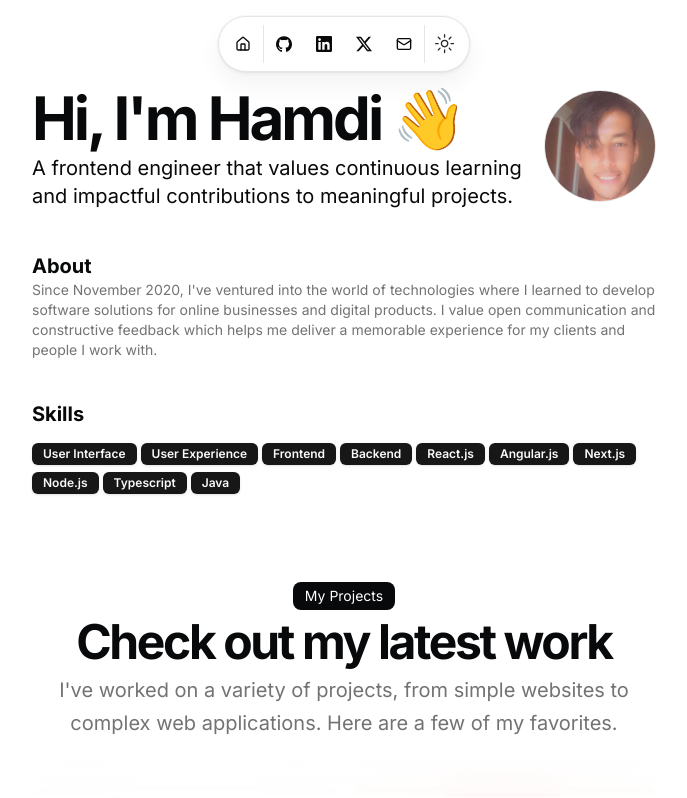
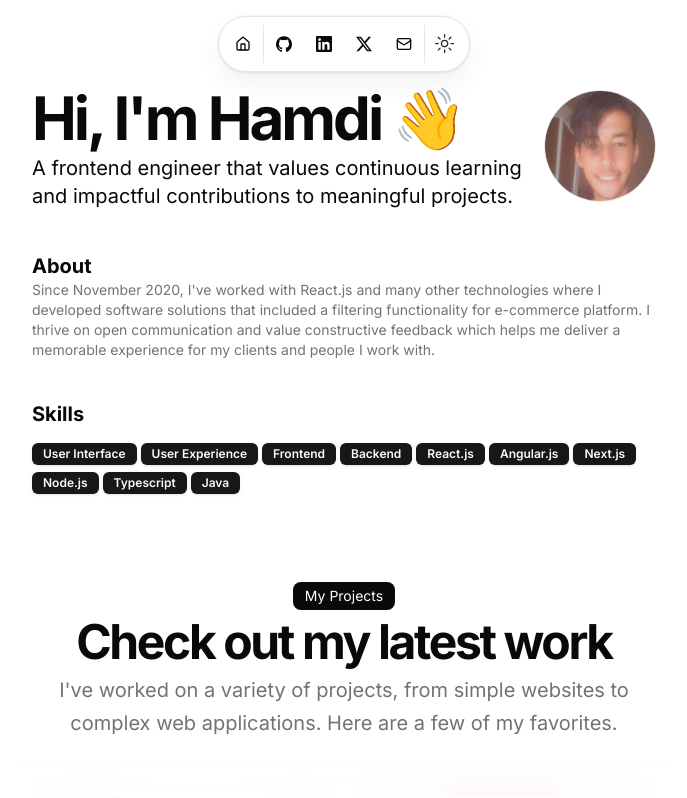
Before and after one commit to hamdi4-beep/personal-website, a Next.js app: page / in a window 1280 px wide. Shown: the top 798 px of the page, without its empty margins (296-983 px from the left). Built offline with nearby package versions, Linux system fonts and the light colour scheme.

Commit message:
updated the summary

```diff
--- a/src/data/resume.tsx
+++ b/src/data/resume.tsx
@@ -9,7 +9,7 @@ export const DATA = {
   description:
     "A frontend engineer that values continuous learning and impactful contributions to meaningful projects.",
   summary:
-    "Since November 2020, I've ventured into the world of technologies where I learned to develop software solutions for online businesses and digital products. I value open communication and constructive feedback which helps me deliver a memorable experience for my clients and people I work with.",
+    "Since November 2020, I've worked with React.js and many other technologies where I developed software solutions that included a filtering functionality for e-commerce platform. I thrive on open communication and value constructive feedback which helps me deliver a memorable experience for my clients and people I work with.",
   avatarUrl: "/me.jpg",
   skills: [
     "User Interface",
```
